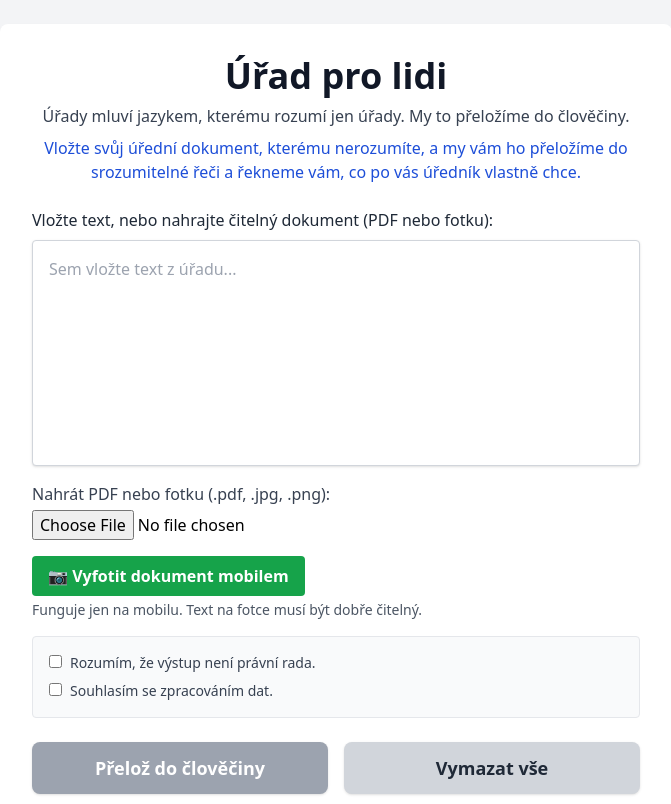
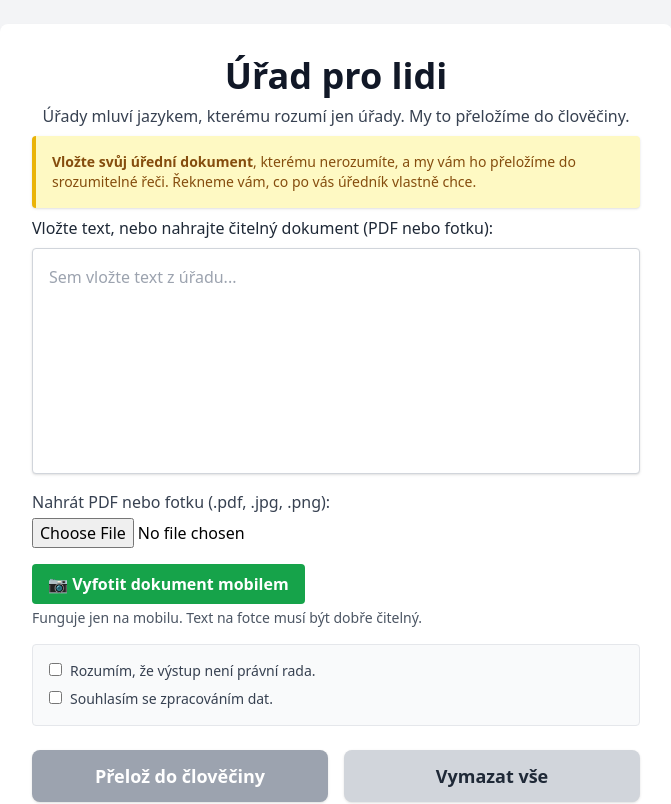
Before and after one commit to JiriTill/uradprolidi, a React (Vite) app: page / in a window 1280 px wide. Shown: the top 804 px of the page, without its empty margins (304-975 px from the left). Built offline with nearby package versions, Linux system fonts and the light colour scheme.

Commit message:
Update home.jsx

```diff
--- a/src/pages/home.jsx
+++ b/src/pages/home.jsx
@@ -180,9 +180,9 @@ export default function Home() {
             <p className="mb-2 text-center text-gray-700">
               Úřady mluví jazykem, kterému rozumí jen úřady. My to přeložíme do člověčiny.
             </p>
-            <p className="mb-6 text-center text-blue-700 font-medium">
-              Vložte svůj úřední dokument, kterému nerozumíte, a my vám ho přeložíme do srozumitelné řeči a řekneme vám, co po vás úředník vlastně chce.
-            </p>
+           <div className="bg-yellow-100 border-l-4 border-yellow-500 text-yellow-800 p-4 rounded text-sm mb-2 shadow">
+              <p><strong>Vložte svůj úřední dokument</strong>, kterému nerozumíte, a my vám ho přeložíme do srozumitelné řeči. Řekneme vám, co po vás úředník vlastně chce.</p>
+            </div>
 
           <p className="font-medium text-gray-800 mb-2">Vložte text, nebo nahrajte čitelný dokument (PDF nebo fotku):</p>
 
```
